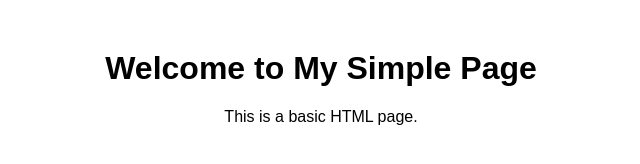
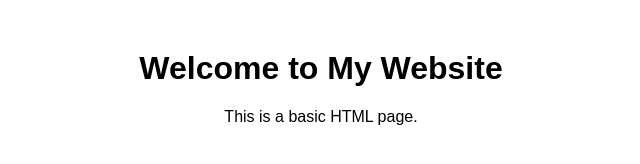
Before and after one commit to prabesh187/index.html, a plain HTML site: page index.html in a window 1280 px wide. Shown: the whole page, without its empty margins (319-959 px from the left). Drawn offline with Linux system fonts and the light colour scheme.

Commit message:
Update index.html

```diff
--- a/index.html
+++ b/index.html
@@ -13,7 +13,7 @@
     </style>
 </head>
 <body>
-    <h1>Welcome to My Simple Page</h1>
+    <h1>Welcome to My Website</h1>
     <p>This is a basic HTML page.</p>
 </body>
 </html>
```
